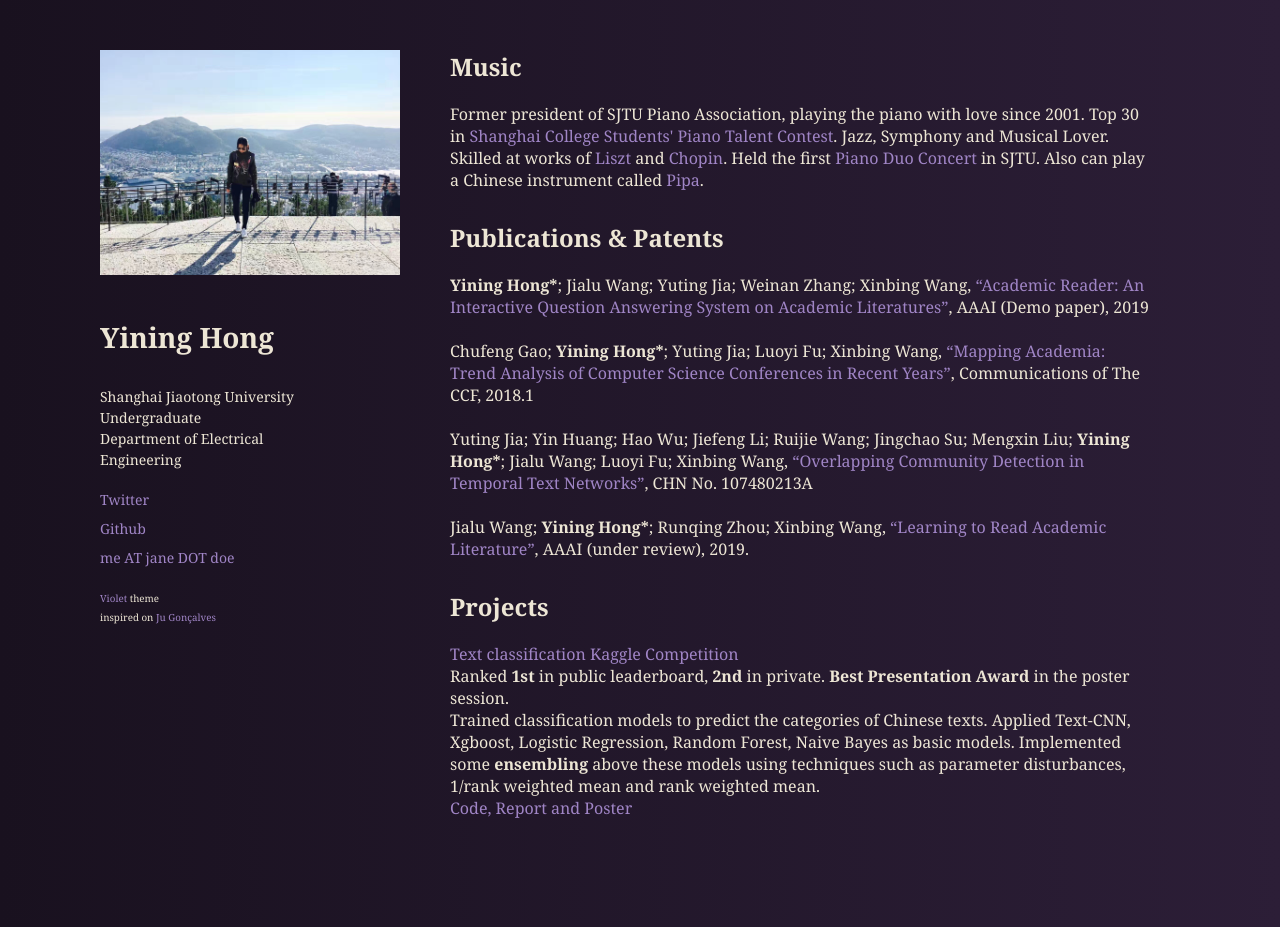
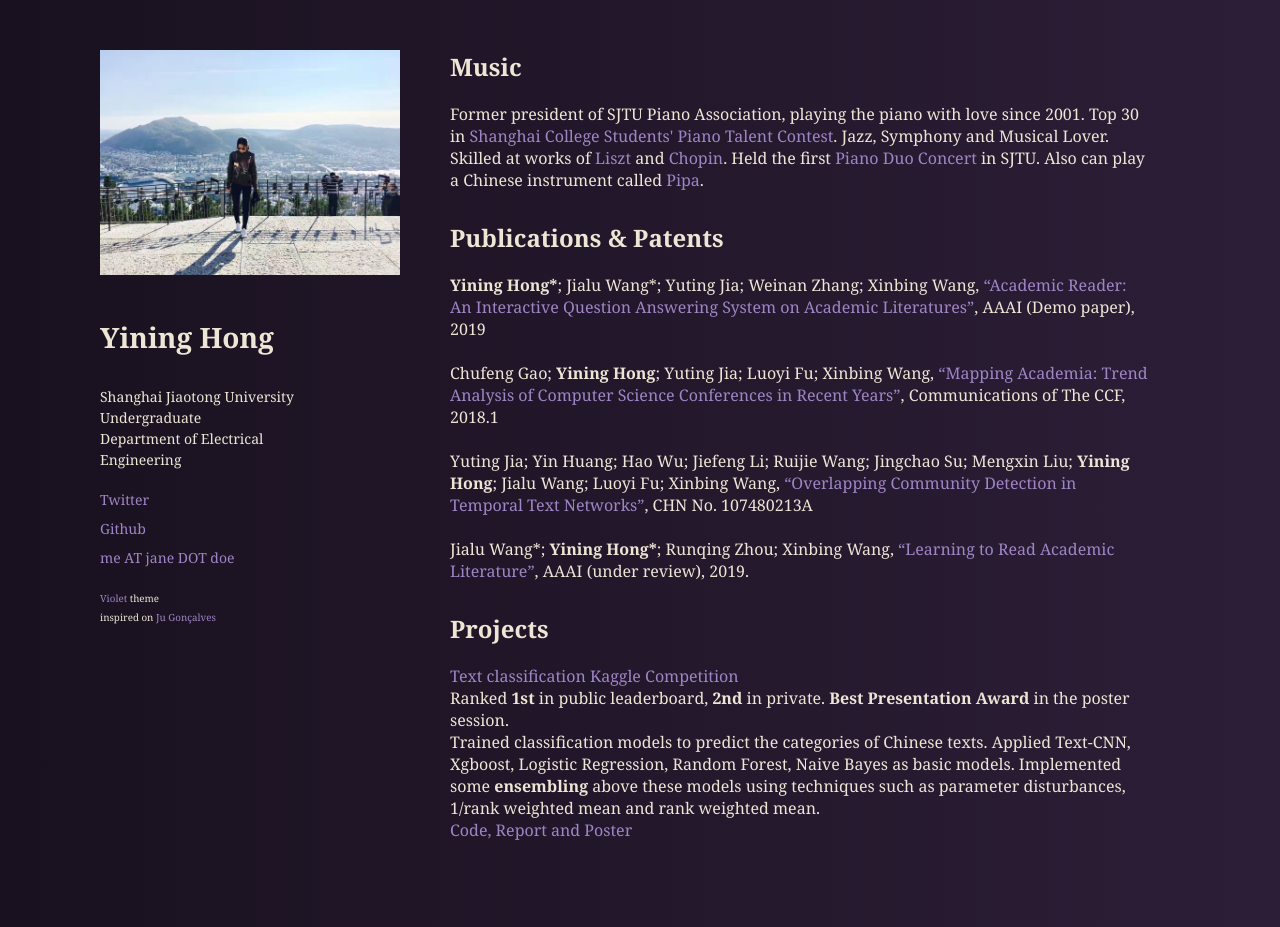
Before and after one commit to evelinehong/evelinehong.github.io, a Jekyll site: the page built from index.html, in a window 1280 px wide. Built offline with Jekyll 4.4.1, drawn with Linux system fonts in a browser that asks for light colours.

Commit message:
change contribution

```diff
--- a/index.html
+++ b/index.html
@@ -40,10 +40,10 @@ title: Home
 
   <p>
     <h2>Publications & Patents</h2>
-    <strong>Yining Hong*</strong>; Jialu Wang; Yuting Jia; Weinan Zhang; Xinbing Wang, <a href="https://evelinehong.github.io/assets/papers/Academic_Reader__An_Interactive_Question_Answering_System___on_Academic_Literatures.pdf">“Academic Reader: An Interactive Question Answering System on Academic Literatures”</a>, AAAI (Demo paper), 2019<br><br>
-    Chufeng Gao; <strong>Yining Hong*</strong>; Yuting Jia; Luoyi Fu; Xinbing Wang, <a href="https://dl.ccf.org.cn/institude/institudeDetail?id=3924307786745856">“Mapping Academia: Trend Analysis of Computer Science Conferences in Recent Years”</a>, Communications of The CCF, 2018.1<br><br>
-    Yuting Jia; Yin Huang; Hao Wu; Jiefeng Li; Ruijie Wang; Jingchao Su; Mengxin Liu; <strong>Yining Hong*</strong>; Jialu Wang; Luoyi Fu; Xinbing Wang, <a href="https://evelinehong.github.io/assets/papers/patent-MAGIC.pdf">“Overlapping Community Detection in Temporal Text Networks”</a>, CHN No. 107480213A<br><br>
-    Jialu Wang; <strong>Yining Hong*</strong>; Runqing Zhou; Xinbing Wang, <a href="https://evelinehong.github.io/assets/papers/absqa.pdf">“Learning to Read Academic Literature”</a>, AAAI (under review), 2019. <br>
+    <strong>Yining Hong*</strong>; Jialu Wang*; Yuting Jia; Weinan Zhang; Xinbing Wang, <a href="https://evelinehong.github.io/assets/papers/Academic_Reader__An_Interactive_Question_Answering_System___on_Academic_Literatures.pdf">“Academic Reader: An Interactive Question Answering System on Academic Literatures”</a>, AAAI (Demo paper), 2019<br><br>
+    Chufeng Gao; <strong>Yining Hong</strong>; Yuting Jia; Luoyi Fu; Xinbing Wang, <a href="https://dl.ccf.org.cn/institude/institudeDetail?id=3924307786745856">“Mapping Academia: Trend Analysis of Computer Science Conferences in Recent Years”</a>, Communications of The CCF, 2018.1<br><br>
+    Yuting Jia; Yin Huang; Hao Wu; Jiefeng Li; Ruijie Wang; Jingchao Su; Mengxin Liu; <strong>Yining Hong</strong>; Jialu Wang; Luoyi Fu; Xinbing Wang, <a href="https://evelinehong.github.io/assets/papers/patent-MAGIC.pdf">“Overlapping Community Detection in Temporal Text Networks”</a>, CHN No. 107480213A<br><br>
+    Jialu Wang*; <strong>Yining Hong*</strong>; Runqing Zhou; Xinbing Wang, <a href="https://evelinehong.github.io/assets/papers/absqa.pdf">“Learning to Read Academic Literature”</a>, AAAI (under review), 2019. <br>
   </p>
 
 
```
